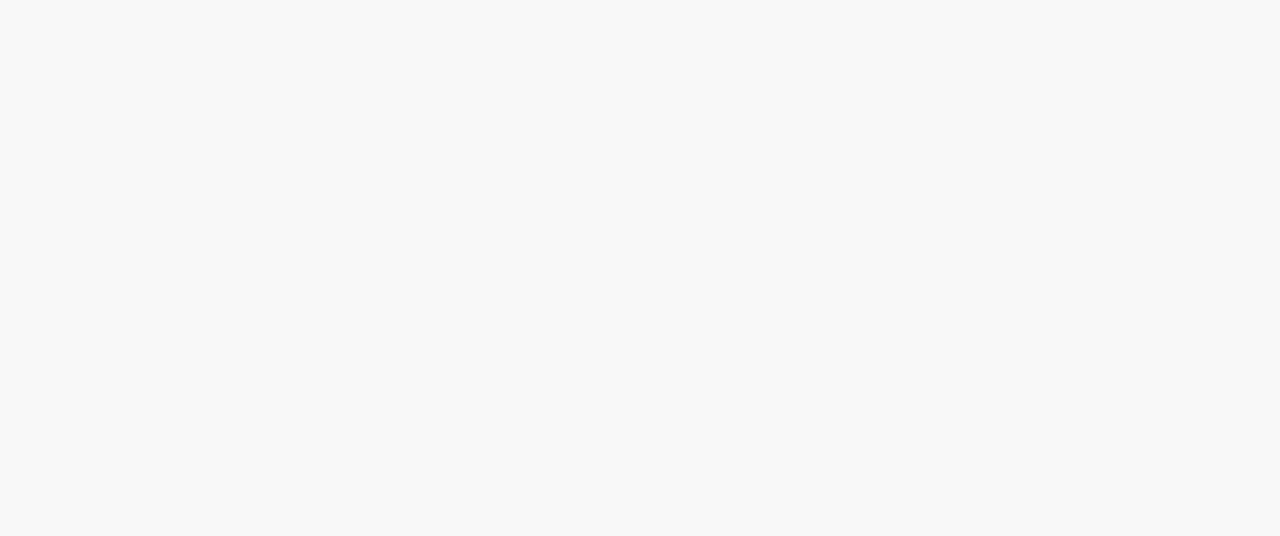
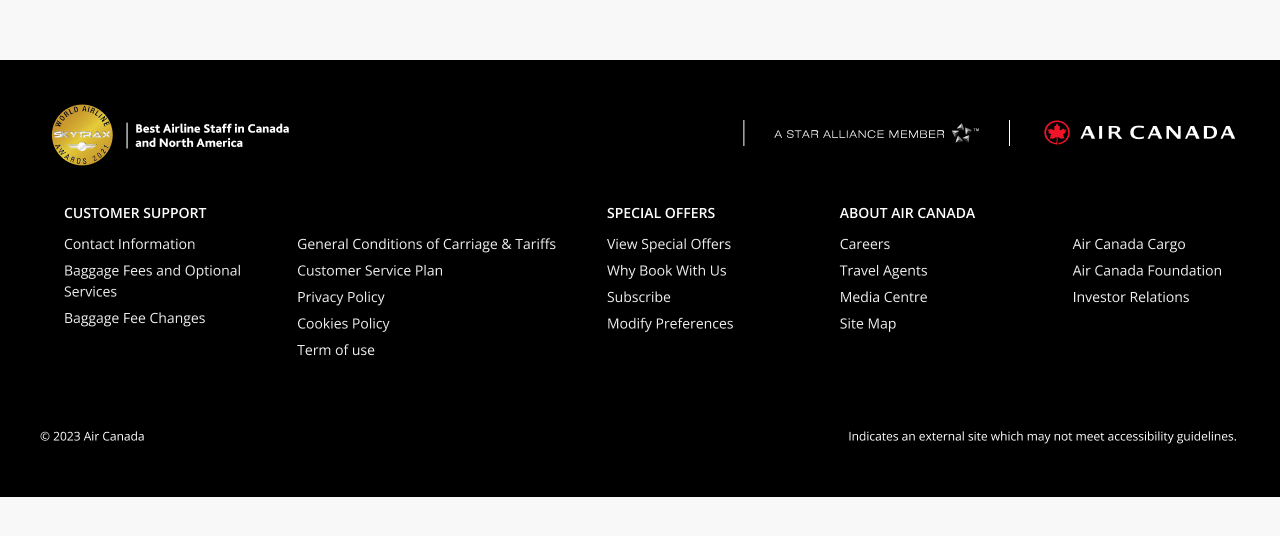
Before and after one commit to jessemcc/air-code-ada, a React (Create React App) app: page /dashboard in a window 1280 px wide. Shown: the top 536 px of the page. Built offline with nearby package versions, Linux system fonts and the light colour scheme.

Commit message:
added footer

```diff
--- a/src/App.js
+++ b/src/App.js
@@ -4,6 +4,7 @@
 import TravelPage from "./pages/TravelPage/TravelPage";
 import PromotionsPage from "./pages/PromotionsPage/PromotionsPage";
 import DashboardPage from "./pages/DashboardPage/DashboardPage";
+import Footer from "./components/Footer/Footer";
 
 const App = () => {
   return (
@@ -14,6 +15,7 @@
         <Route path="/promotions" element={<PromotionsPage />} />
         <Route path="/dashboard" element={<DashboardPage />} />
       </Routes>
+      <Footer/>
     </Router>
   );
 };
--- /dev/null
+++ b/src/components/Footer/Footer.js
@@ -0,0 +1,12 @@
+import footer from "../../assets/Images/footer.png";
+import './Footer.scss'
+
+const Footer = () => {
+  return (
+    <footer className="footer">
+      <img className="footer__img" src={footer}></img>
+    </footer>
+  );
+};
+
+export default Footer;
--- /dev/null
+++ b/src/components/Footer/Footer.scss
@@ -0,0 +1,8 @@
+@use "../../styles//partials//variables" as *;
+@use "../../styles//partials//mixins" as *;
+.footer {
+  @include desktop {
+    max-width: 100%;
+    margin-top: 6rem;
+  }
+}
--- a/src/pages/PromotionsPage/PromotionsPage.scss
+++ b/src/pages/PromotionsPage/PromotionsPage.scss
@@ -6,6 +6,7 @@
   @include desktop {
     max-width: 102rem;
     margin: auto;
+
 
     &__box {
       display: flex;
```
Also changed, not shown: src/assets/Images/footer.png (added).
